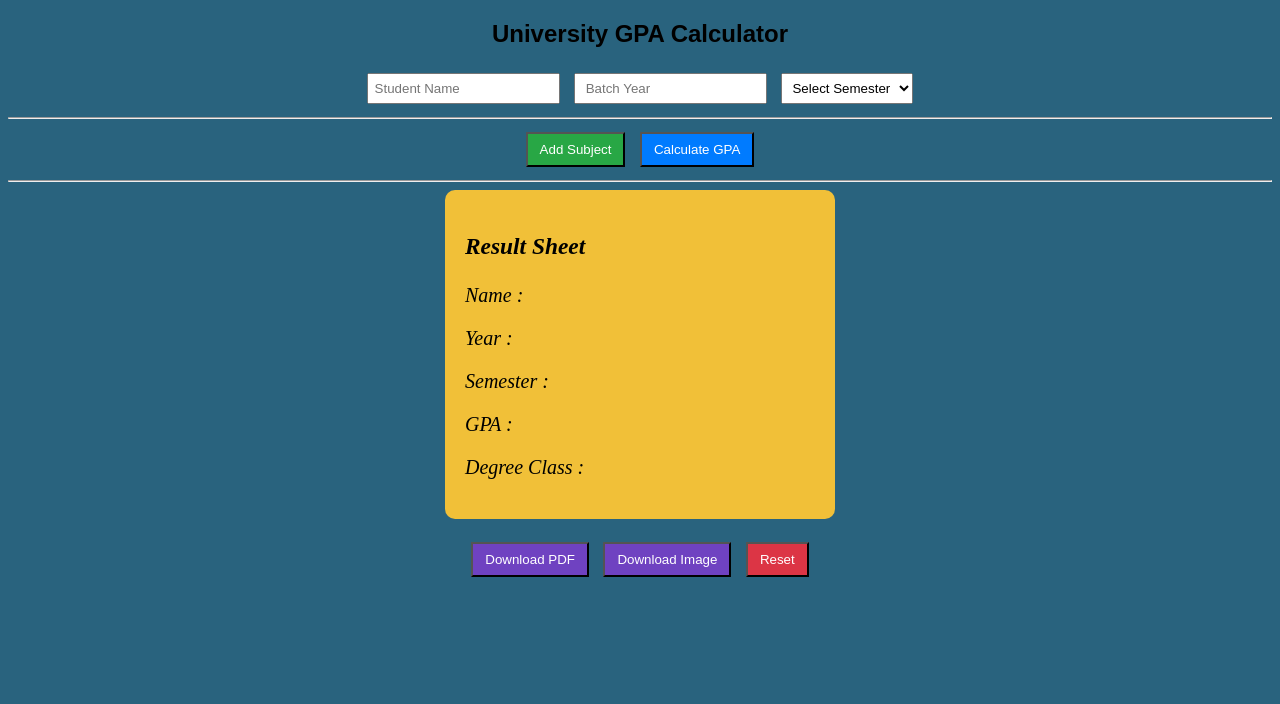
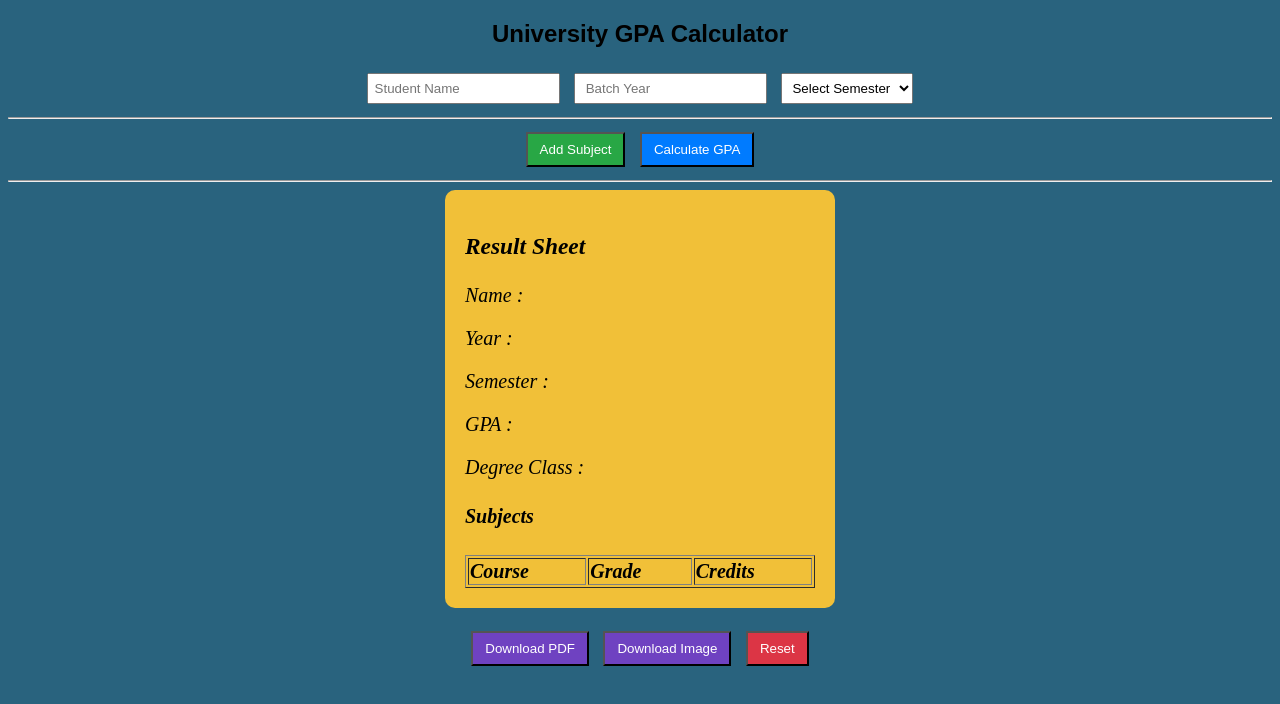
Before and after one commit to mohamedhaseen626-ux/uni-gpa-calculator, a plain HTML site: page index.html in a window 1280 px wide. Drawn offline with nearby package versions, Linux system fonts and the light colour scheme.

Commit message:
Update index.html

```diff
--- a/index.html
+++ b/index.html
@@ -53,7 +53,18 @@
     <p>Semester : <span id="rsem"></span></p>
     <p>GPA : <span id="rgpa"></span></p>
     <p>Degree Class : <span id="rgrade"></span></p>
+ <h4>Subjects</h4>
 
+<table border="1" width="100%">
+    <thead>
+        <tr>
+            <th>Course</th>
+            <th>Grade</th>
+            <th>Credits</th>
+        </tr>
+    </thead>
+    <tbody id="resultSubjects"></tbody>
+</table>
 
 </div>
 
```
